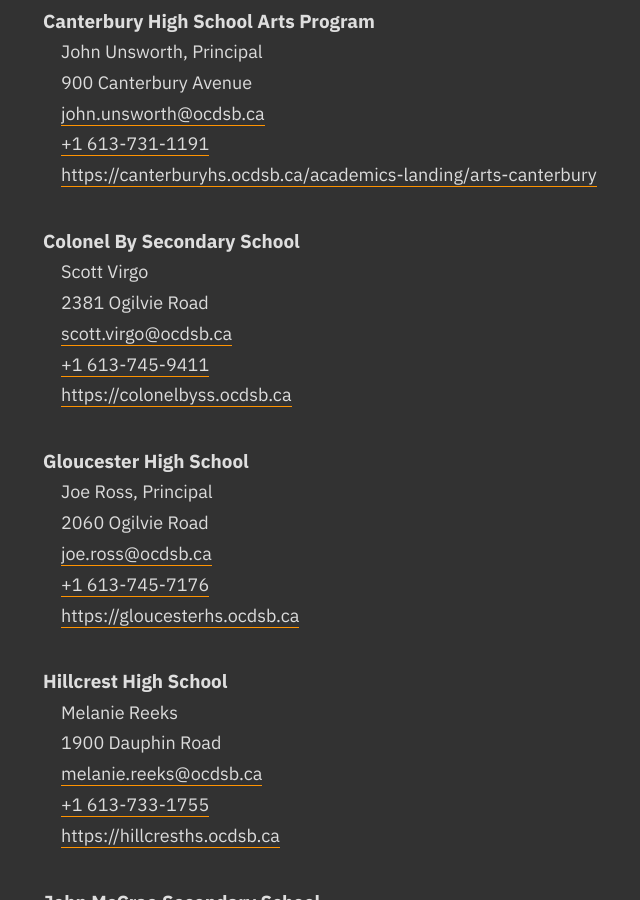
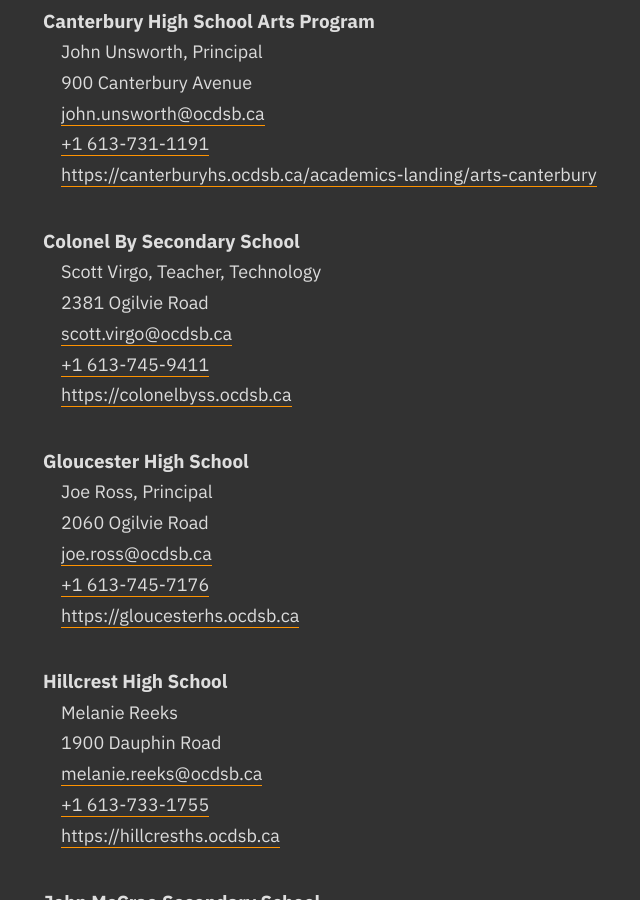
Before and after one commit to AlainParadis/program-promotion, a Jekyll site: the page built from highschools.md, in a window 1280 px wide and 900 px high, scrolled down 583 px. Shown: the whole window, without its empty margins (65-705 px from the left). Built offline with Jekyll 4.4.1, drawn with Linux system fonts in a browser that asks for light colours; some of the changed text lies outside the part shown.

Commit message:
add high school data

```diff
--- a/_data/sitewide.yml
+++ b/_data/sitewide.yml
@@ -93,7 +93,7 @@ schools:
   - name: "Colonel By Secondary School"
     contact:
       name: "Scott Virgo"
-      title:
+      title: "Teacher, Technology"
       address: "2381 Ogilvie Road"
       email: "scott.virgo@ocdsb.ca"
       phone: "+1 613-745-9411"
@@ -109,7 +109,7 @@ schools:
   - name: "Sir Wilfrid Laurier Secondary School"
     contact:
       name: "Alex Budgell"
-      title:
+      title: "Department Head"
       address: "1515 Tenth Line Road"
       email: "alexander.budgell@ocdsb.ca"
       phone: "+1 613-834-4500"
```
